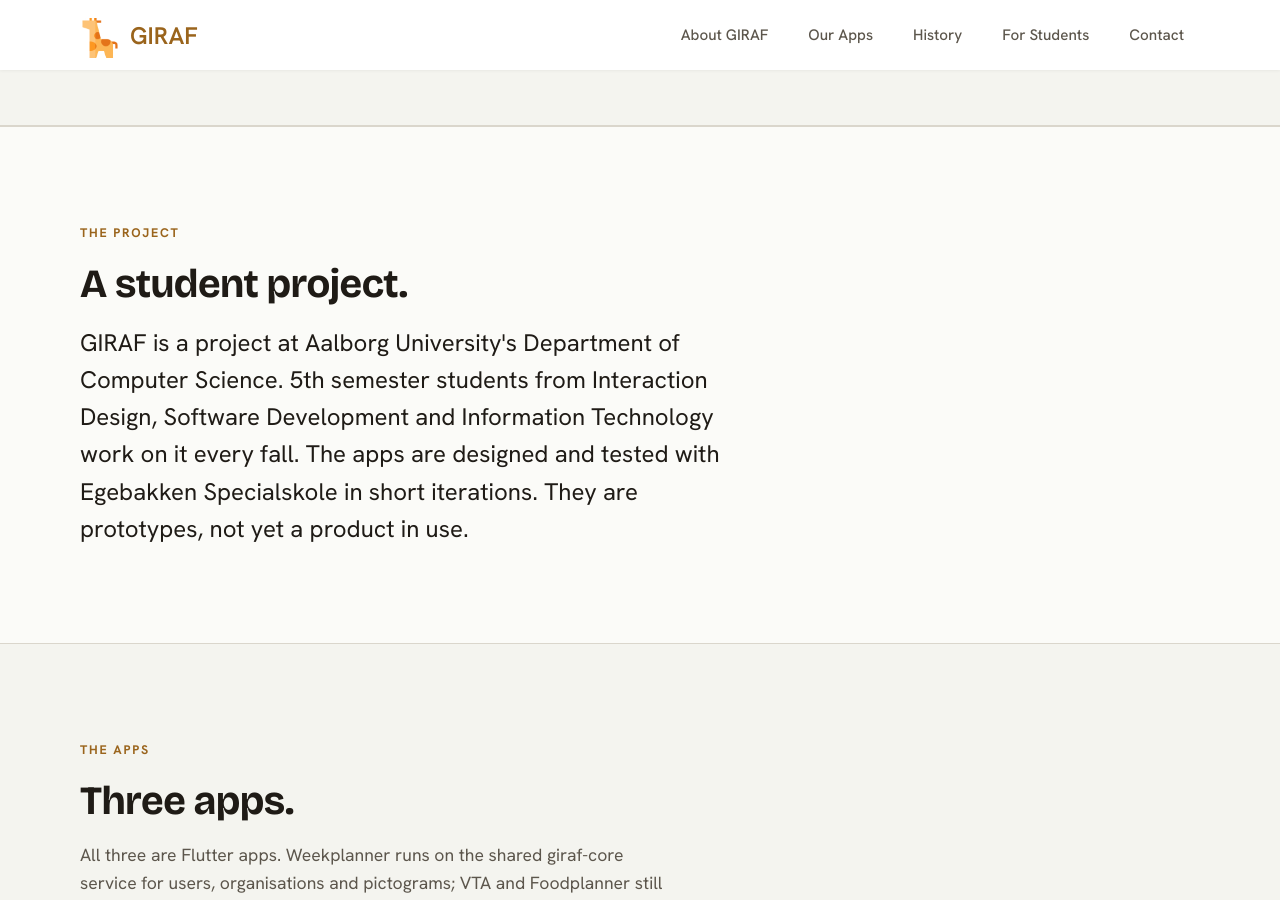
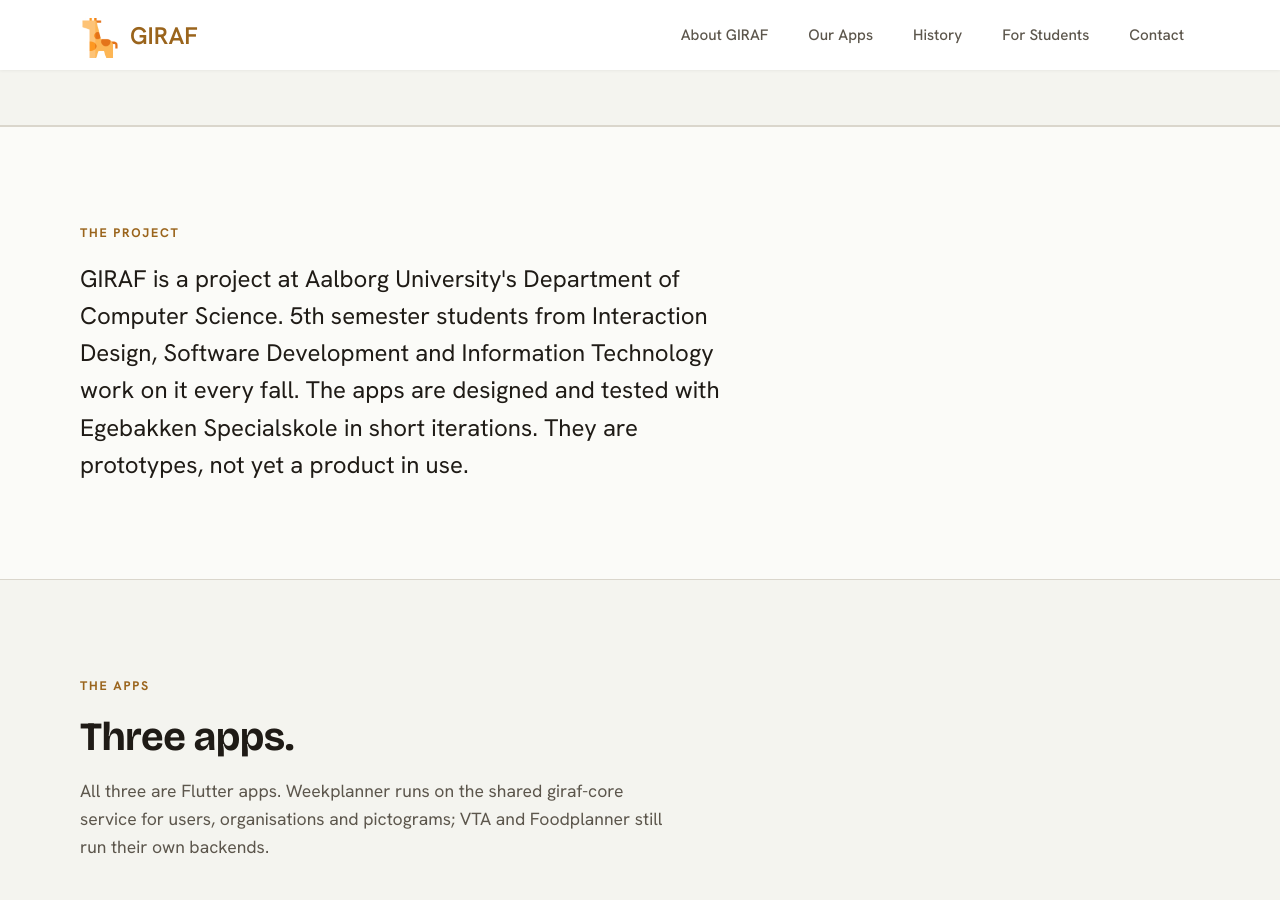
Before and after one commit to aau-giraf/GIRAF-website, a Jekyll site: the page built from index.md, in a window 1280 px wide and 900 px high, scrolled down 532 px. Built offline with Jekyll 4.4.1, drawn with Linux system fonts in a browser that asks for light colours.

Commit message:
content(home): drop the 'A student project' heading

```diff
--- a/_layouts/home.html
+++ b/_layouts/home.html
@@ -24,7 +24,6 @@ title: Home
 <section class="band band--raised" id="what">
   <div class="band-inner intro">
     <p class="eyebrow">The project</p>
-    <h2>A student project.</h2>
     <p class="intro__lead">GIRAF is a project at Aalborg University's Department of Computer Science. 5th semester students from Interaction Design, Software Development and Information Technology work on it every fall. The apps are designed and tested with Egebakken Specialskole in short iterations. They are prototypes, not yet a product in use.</p>
   </div>
 </section>
```
